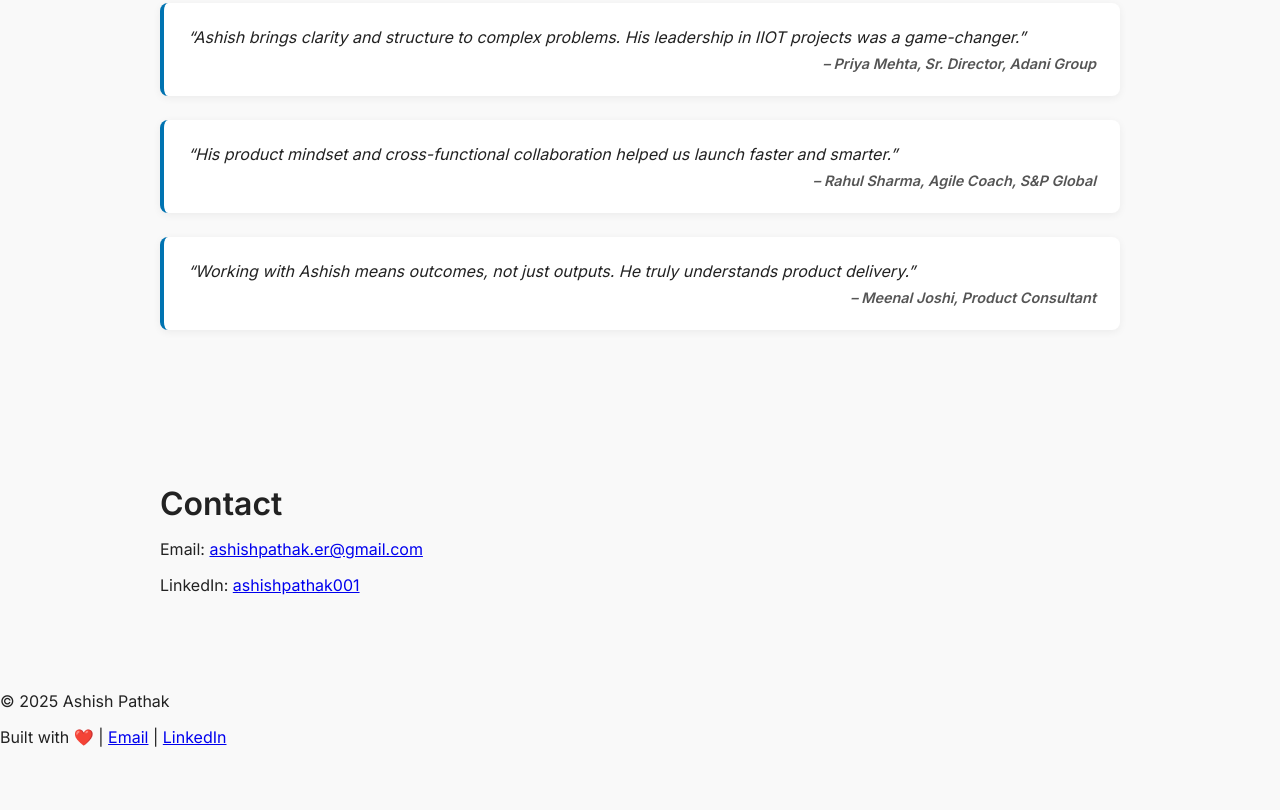
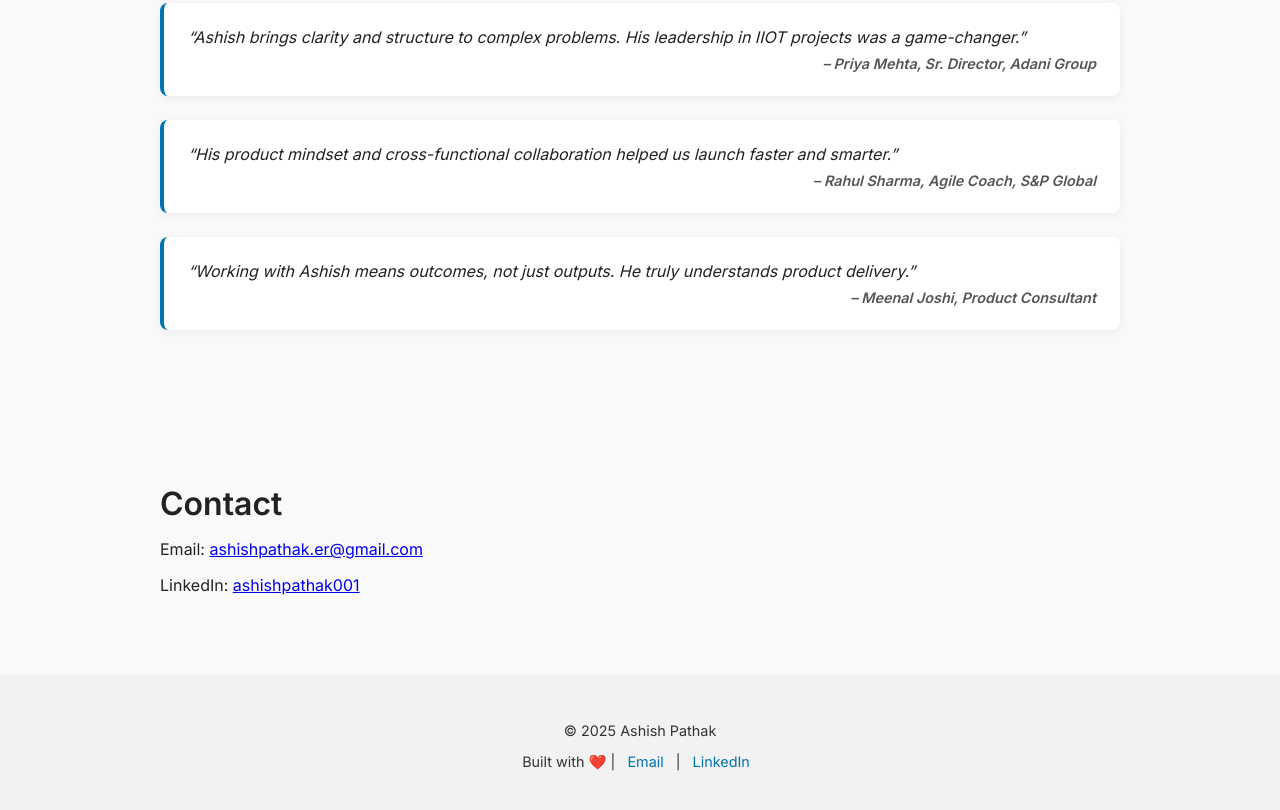
Before and after one commit to AshishPathak007/ashish-portfolio, a plain HTML site: page index.html in a window 1280 px wide. Shown: the part 3917-4727 px from the top of the page. Before the commit the page ends 4680 px from the top, so only its background shows below. Drawn offline with nearby package versions, Linux system fonts and the light colour scheme.

Commit message:
Update style.css

```diff
--- a/style.css
+++ b/style.css
@@ -332,6 +332,23 @@ h2 {
   color: #555;
 }
 
+/* Footer */
+.footer {
+  background: #f2f2f2;
+  padding: 2rem;
+  text-align: center;
+  font-size: 0.9rem;
+  color: #333;
+}
+
+.footer-content a {
+  color: var(--accent);
+  text-decoration: none;
+  margin: 0 0.5rem;
+}
+
+
+
 
 /* Responsive */
 @media (max-width: 768px) {
```
